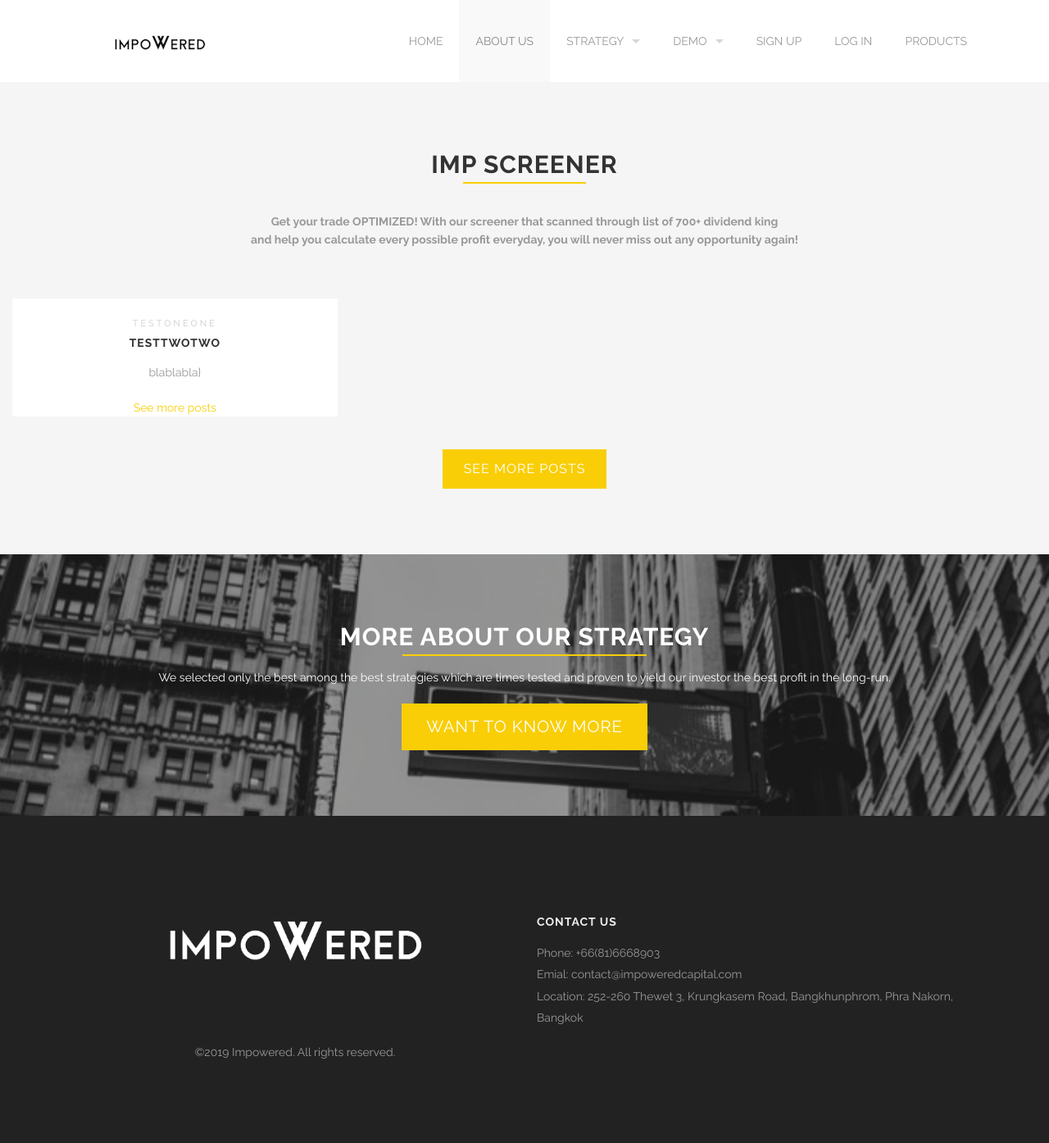
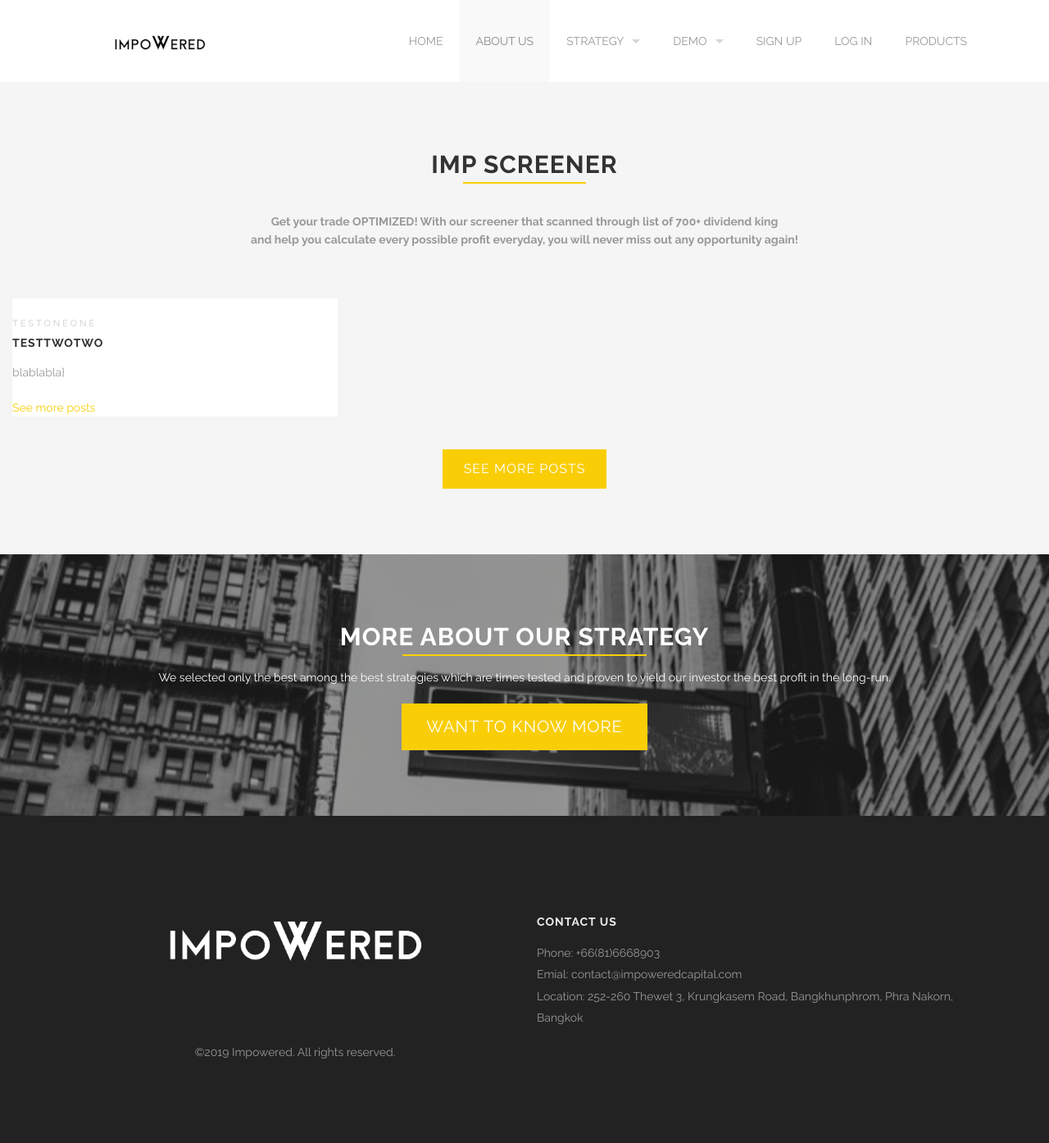
Before and after one commit to impoweredcapital/investmentplatform, a Jekyll site: the page built from products.html, in a window 1280 px wide. Shown: the whole page at 82% size. Built offline with Jekyll 4.4.1, drawn with Linux system fonts in a browser that asks for light colours.

Commit message:
Update products.html

```diff
--- a/products.html
+++ b/products.html
@@ -47,11 +47,11 @@ testimonials:
           <a href="{{post.url}}">
             <img alt="" src="{{image}}" />
           </a>
-        <div class='centered-text' class='content'>
+        <div class='centered' class='content'>
           <p class='date'>testoneone</p>
           <h4><a href="#">testtwotwo</a></h4>
           <p>blablabla}</p>
-          <a class='centered-text' class='button' href='blog.html'>See more posts</a>
+          <a class='centered' class='button' href='blog.html'>See more posts</a>
         </div>
       </div>
     </div>
```
